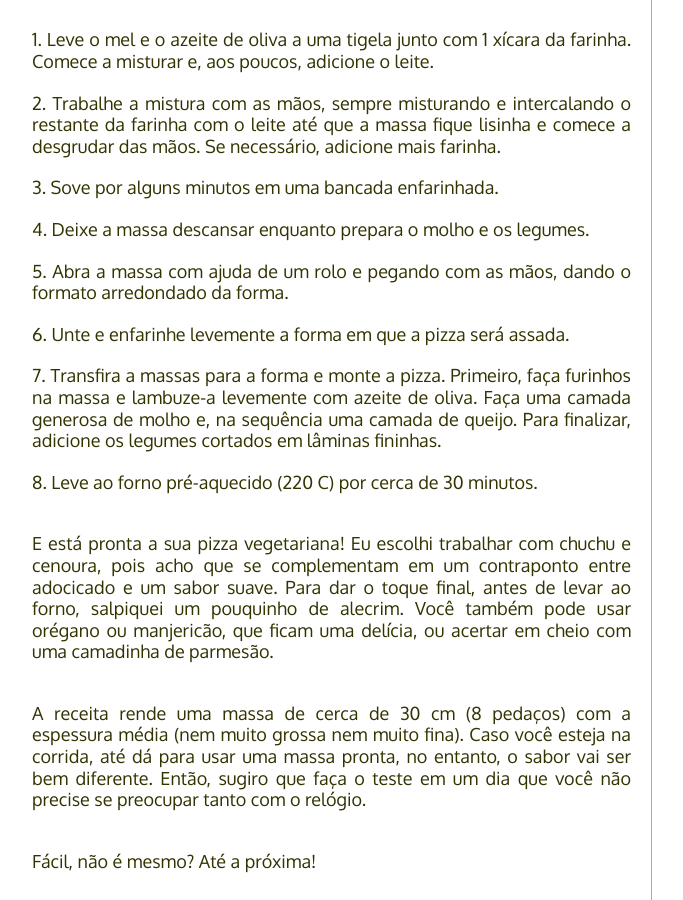
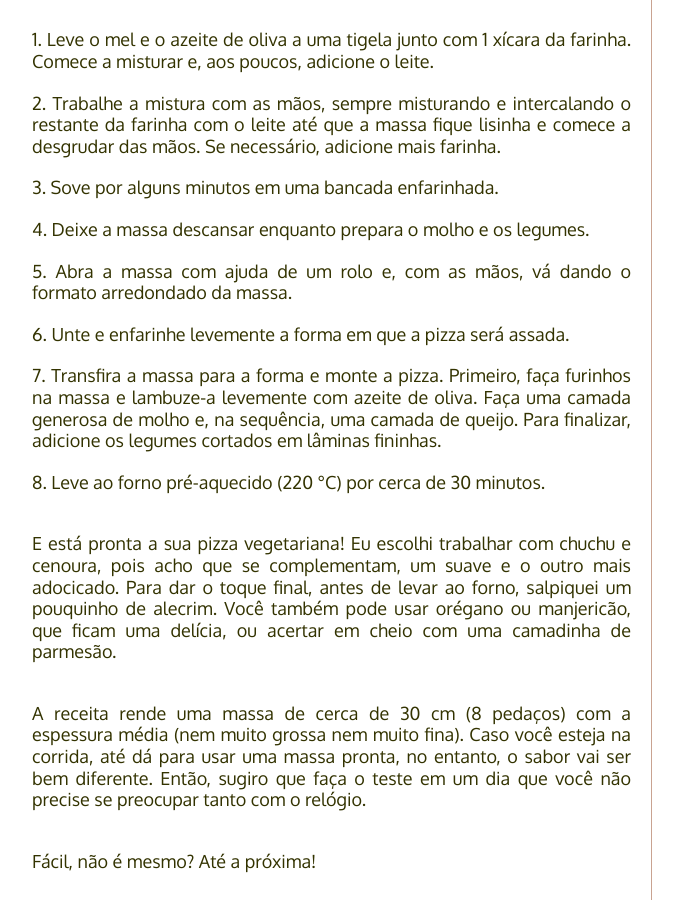
Before and after one commit to PaneladePau/paneladepau-jekyll-blog, a Jekyll site: the page built from _posts/2015-03-09-pizza-vegetariana.md, in a window 1280 px wide and 900 px high, scrolled down 1292 px. Shown: the whole window, without its empty margins (138-821 px from the left). Built offline with Jekyll 4.4.1, drawn with Linux system fonts in a browser that asks for light colours; nearby versions of some CDN libraries; some web fonts are replaced; Markdown is read by kramdown in place of the engine named in the settings.

Commit message:
“update”

```diff
--- a/_posts/2015-03-09-pizza-vegetariana.md
+++ b/_posts/2015-03-09-pizza-vegetariana.md
@@ -37,12 +37,12 @@ Para dar mais uma boa dica de como usar as verduras a favor de uma comidinha del
 2. Trabalhe a mistura com as mãos, sempre misturando e intercalando o restante da farinha com o leite até que a massa fique lisinha e comece a desgrudar das mãos. Se necessário, adicione mais farinha.
 3. Sove por alguns minutos em uma bancada enfarinhada.
 4. Deixe a massa descansar enquanto prepara o molho e os legumes.
-5. Abra a massa com ajuda de um rolo e pegando com as mãos, dando o formato arredondado da forma.
+5. Abra a massa com ajuda de um rolo e, com as mãos, vá dando o formato arredondado da massa.
 6. Unte e enfarinhe levemente a forma em que a pizza será assada.
-7. Transfira a massas para a forma e monte a pizza. Primeiro, faça furinhos na massa e lambuze-a levemente com azeite de oliva. Faça uma camada generosa de molho e, na sequência uma camada de queijo. Para finalizar, adicione os legumes cortados em lâminas fininhas.
-8. Leve ao forno pré-aquecido (220 C) por cerca de 30 minutos.
+7. Transfira a massa para a forma e monte a pizza. Primeiro, faça furinhos na massa e lambuze-a levemente com azeite de oliva. Faça uma camada generosa de molho e, na sequência, uma camada de queijo. Para finalizar, adicione os legumes cortados em lâminas fininhas.
+8. Leve ao forno pré-aquecido (220 °C) por cerca de 30 minutos.
 
-E está pronta a sua pizza vegetariana! Eu escolhi trabalhar com chuchu e cenoura, pois acho que se complementam em um contraponto entre adocicado e um sabor suave. Para dar o toque final, antes de levar ao forno, salpiquei um pouquinho de alecrim. Você também pode usar orégano ou manjericão, que ficam uma delícia, ou acertar em cheio com uma camadinha de parmesão.
+E está pronta a sua pizza vegetariana! Eu escolhi trabalhar com chuchu e cenoura, pois acho que se complementam, um suave e o outro mais adocicado. Para dar o toque final, antes de levar ao forno, salpiquei um pouquinho de alecrim. Você também pode usar orégano ou manjericão, que ficam uma delícia, ou acertar em cheio com uma camadinha de parmesão.
 
 A receita rende uma massa de cerca de 30 cm (8 pedaços) com a espessura média (nem muito grossa nem muito fina). Caso você esteja na corrida, até dá para usar uma massa pronta, no entanto, o sabor vai ser bem diferente. Então, sugiro que faça o teste em um dia que você não precise se preocupar tanto com o relógio.
 
```
